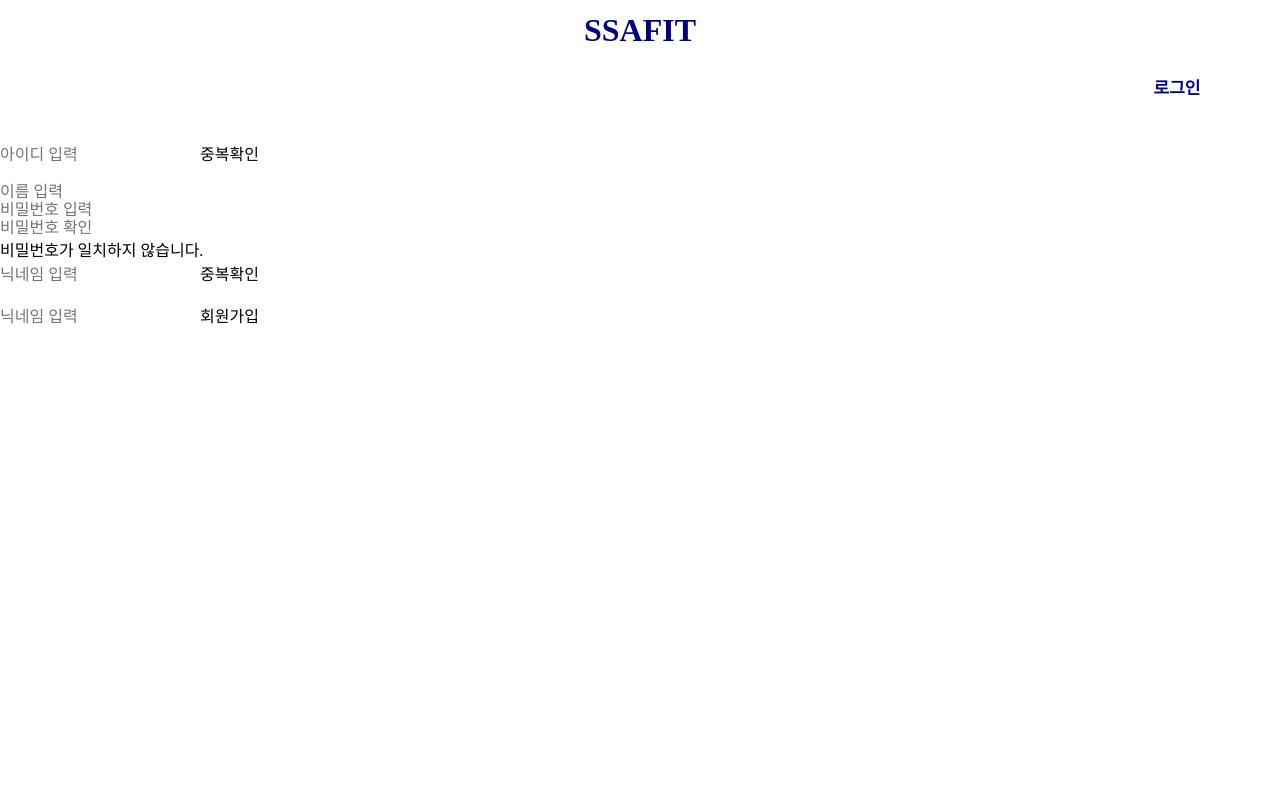
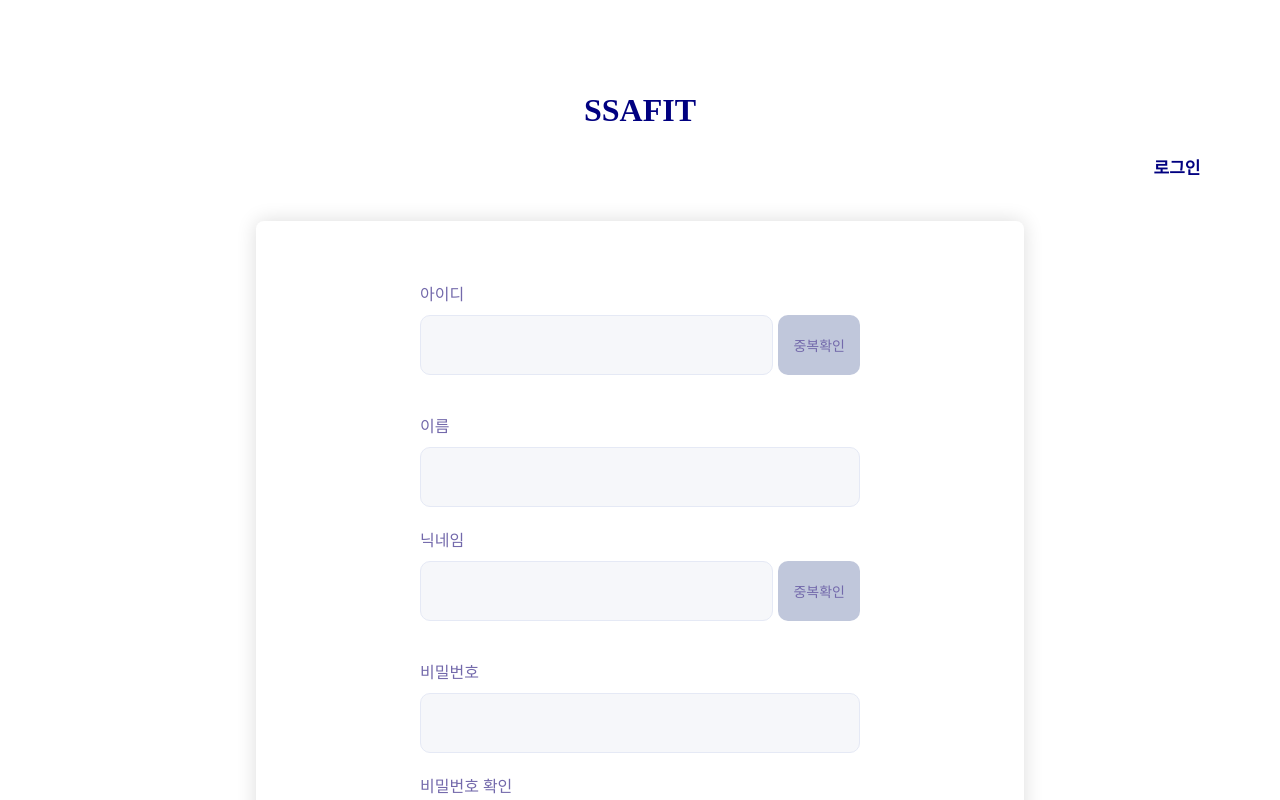
Before and after one commit to wwldwwld7/SSAFIT_FINAL, a Vue app in the folder FinalVue/vuefinal/: page /user/signup in a window 1280 px wide. Shown: the top 800 px of the page. Built offline with nearby package versions, Linux system fonts and the light colour scheme.

Commit message:
signUp css fin

```diff
--- a/FinalVue/vuefinal/src/components/common/HeaderNav.vue
+++ b/FinalVue/vuefinal/src/components/common/HeaderNav.vue
@@ -69,6 +69,7 @@ header {
 
 .container {
   width: 1270px;
+  margin-top: 80px;
 }
 
 .center {
--- a/FinalVue/vuefinal/src/components/mypage/MyPageMain.vue
+++ b/FinalVue/vuefinal/src/components/mypage/MyPageMain.vue
@@ -3,6 +3,7 @@
   <div>
     <h2>마이페이지</h2>
     <div>
+      <v-icon style="color: black" large>mdi-calendar-month</v-icon>
       <router-link :to="{ name: 'calendar-view' }">식단관리</router-link>
       <router-link :to="{ name: 'comment-list' }">작성한 댓글</router-link>
       <router-link :to="{ name: 'like-videos' }">찜한 영상</router-link>
--- a/FinalVue/vuefinal/src/components/user/LoginForm.vue
+++ b/FinalVue/vuefinal/src/components/user/LoginForm.vue
@@ -73,21 +73,24 @@ export default {
 
 <style scoped>
 body {
-  font-family: "Montserrat", sans-serif;
+  font-family: Verdana, Geneva, Tahoma, sans-serif;
   background: white;
 }
 
 .container {
-  display: block;
-  max-width: 680px;
-  width: 80%;
-  margin: 100px auto;
+  display: flex;
+  justify-content: center;
+  align-items: center;
+  background-color: white;
+  max-width: 60%;
+  border-radius: 8px;
+  box-shadow: 0 0 20px gainsboro;
 }
 
 form {
-  width: 100%;
-  max-width: 680px;
-  margin: 40px auto 10px;
+  padding: 60px 80px;
+  width: 600px;
+  display: inline-block;
 }
 
 form .input__block {
@@ -98,19 +101,17 @@ form .input__block {
 
 form input {
   display: block;
-  width: 90%;
-  max-width: 680px;
-  height: 50px;
-  margin: 0 auto;
-  border-radius: 8px;
-  border: none;
-  background: rgba(15, 19, 42, 0.1);
-  color: rgba(15, 19, 42, 0.3);
-  padding: 0 0 0 15px;
-  font-size: 14px;
-  font-family: "Montserrat", sans-serif;
+  margin-bottom: 20px;
+  border: 1px solid #e5e9f5;
+  background-color: #f6f7fa;
+  padding: 20px;
+  margin-top: 10px;
+  border-radius: 10px;
+  width: 100%;
 }
-
+input::placeholder {
+  color: #c0c7db;
+}
 form input:focus,
 form input:active {
   outline: none;
@@ -122,8 +123,8 @@ form .signin__btn {
   background: navy;
   color: white;
   display: block;
-  width: 90%;
-  max-width: 680px;
+  width: 100%;
+  max-width: 600px;
   height: 50px;
   border-radius: 8px;
   margin: 0 auto;
@@ -145,7 +146,7 @@ form .signin__btn:hover {
   height: 40px;
   position: relative;
   background: transparent;
-  color: rgba(15, 19, 42, 0.4);
+  color: #7369ab;
   /* font-size: 13px; */
   width: 90%;
   max-width: 680px;
--- a/FinalVue/vuefinal/src/components/user/SignupForm.vue
+++ b/FinalVue/vuefinal/src/components/user/SignupForm.vue
@@ -1,35 +1,61 @@
-<!-- 회원 가입 화면 -->
 <template>
+  <div id="container">
+    <div id="sign-up-container">
       <div>
-    <input type="text" v-model="userId" placeholder="아이디 입력" />
-    <button @click="duplicateIdCheck">중복확인</button><br />
-    <span v-if="userId" v-show="availableId">사용 가능한 아이디 입니다.</span>
-    <span v-if="userId" v-show="!availableId">중복된 아이디 입니다.</span><br />
-    <input type="text" v-model="name" placeholder="이름 입력" /><br />
+        <label for="id">아이디</label>
+        <div class="check">
+          <input type="text" v-model="userId" name="id" id="name" />
+          <button class="dbtn" @click="duplicateIdCheck">중복확인</button>
+        </div>
+        <span v-if="userId" v-show="availableId" style="color: blue"
+          >사용 가능한 아이디 입니다.</span
+        >
+        <span v-if="userId" v-show="!availableId" style="color: red"
+          >중복된 아이디 입니다.</span
+        ><br />
+
+        <label for="name">이름</label>
+        <input type="text" v-model="name" name="name" id="name" />
+
+        <label for="nickname">닉네임</label>
+        <div class="check">
+          <input type="text" v-model="nickName" name="nickname" id="nickname" />
+          <button class="dbtn" @click="duplicateNickNameCheck">중복확인</button>
+        </div>
+        <span v-if="nickName" v-show="availablenickName" style="color: blue"
+          >사용 가능한 닉네임 입니다.</span
+        >
+        <span v-if="nickName" v-show="!availablenickName" style="color: red"
+          >중복된 닉네임 입니다.</span
+        ><br />
+
+        <label for="password">비밀번호</label>
         <input
           type="password"
           v-model="password"
-      placeholder="비밀번호 입력"
-    /><br />
+          name="password"
+          id="password"
+        />
+        <label for="password">비밀번호 확인</label>
         <input
           type="password"
           v-model="passwordCheck"
           @keyup="pwCheck"
-      placeholder="비밀번호 확인"
-    /><br />
-    <span v-if="!passwordCheckFlag">비밀번호가 일치하지 않습니다.</span>
-    <span v-if="passwordCheckFlag">비밀번호가 일치합니다.</span><br />
-    <input type="text" v-model="nickName" placeholder="닉네임 입력" />
-    <button @click="duplicateNickNameCheck">중복확인</button><br />
-    <span v-if="nickName" v-show="availablenickName"
-      >사용 가능한 닉네임 입니다.</span
+          name="password"
+          id="password"
+        />
+        <span v-if="!passwordCheckFlag" style="color: red"
+          >비밀번호가 일치하지 않습니다.</span
         >
-    <span v-if="nickName" v-show="!availablenickName"
-      >중복된 닉네임 입니다.</span
+        <span v-if="passwordCheckFlag" style="color: blue"
+          >비밀번호가 일치합니다.</span
         ><br />
-    <input type="text" v-model="stateMsg" placeholder="닉네임 입력" />
 
-    <button @click="doSignUp">회원가입</button><br />
+        <div id="form-controls">
+          <button class="signup-btn" @click="doSignUp">회원가입</button>
+        </div>
+      </div>
+    </div>
   </div>
 </template>
 
@@ -91,4 +117,78 @@ export default {
 };
 </script>
 
-<style></style>
+<style scoped>
+body {
+  background-color: #f3f4f9;
+  margin: 0;
+  padding: 0;
+  font-family: Verdana, Geneva, Tahoma, sans-serif;
+}
+#container {
+  display: block;
+  max-width: 600px;
+  margin: auto;
+  margin-bottom: 50px;
+  background-color: white;
+  max-width: 60%;
+  border-radius: 8px;
+  box-shadow: 0 0 20px gainsboro;
+  display: flex;
+  justify-content: center;
+  align-items: center;
+}
+
+#sign-up-container,
+#sign-in-container {
+  padding: 60px 80px;
+  width: 600px;
+  display: inline-block;
+}
+
+div input {
+  display: block;
+  margin-bottom: 20px;
+  border: 1px solid #e5e9f5;
+  background-color: #f6f7fa;
+  padding: 20px;
+  margin-top: 10px;
+  border-radius: 10px;
+  width: 100%;
+  outline: none;
+}
+
+#form-controls {
+  margin-bottom: 20px;
+}
+
+label {
+  color: #7369ab;
+}
+
+::placeholder {
+  color: #c0c7db;
+  font-size: larger;
+  letter-spacing: 1.2px;
+}
+.signup-btn {
+  padding: 16px 75px;
+  background-color: navy;
+  border-radius: 10px;
+  color: white;
+}
+.check {
+  display: flex;
+}
+.dbtn {
+  background-color: #c0c7db;
+  color: #7369ab;
+  /* margin: 0; */
+  padding: 0px 15px;
+  font-size: 14px;
+  border-radius: 10px;
+  margin-top: 10px;
+  margin-bottom: 20px;
+  margin-left: 5px;
+  white-space: nowrap;
+}
+</style>
--- a/FinalVue/vuefinal/src/views/HomeView.vue
+++ b/FinalVue/vuefinal/src/views/HomeView.vue
@@ -23,16 +23,16 @@ export default {
           src: "https://mblogthumb-phinf.pstatic.net/20160723_80/rimiy_1469204734914Vwi69_JPEG/1.jpeg?type=w2",
         },
         {
-          src: "https://mblogthumb-phinf.pstatic.net/20160723_87/rimiy_1469204735995kCsvw_JPEG/5.jpg?type=w2",
+          src: "https://images.pexels.com/photos/1472887/pexels-photo-1472887.jpeg?auto=compress&cs=tinysrgb&w=1600",
         },
         {
-          src: "https://mblogthumb-phinf.pstatic.net/20160723_80/rimiy_1469204734914Vwi69_JPEG/1.jpeg?type=w2",
+          src: "https://images.pexels.com/photos/1552249/pexels-photo-1552249.jpeg?auto=compress&cs=tinysrgb&w=1600",
         },
         {
-          src: "https://mblogthumb-phinf.pstatic.net/20160723_80/rimiy_1469204734914Vwi69_JPEG/1.jpeg?type=w2",
+          src: "https://images.pexels.com/photos/2294361/pexels-photo-2294361.jpeg?auto=compress&cs=tinysrgb&w=1600",
         },
         {
-          src: "https://mblogthumb-phinf.pstatic.net/20160723_80/rimiy_1469204734914Vwi69_JPEG/1.jpeg?type=w2",
+          src: "https://images.pexels.com/photos/2597884/pexels-photo-2597884.jpeg?auto=compress&cs=tinysrgb&w=1600",
         },
       ],
     };
@@ -41,4 +41,19 @@ export default {
 </script>
 :touch={ left: () => activeSlide--, right: () => activeSlide++ }
 
-<style scoped></style>
+<style scoped>
+.v-window__next {
+  background: rgba(0, 0, 0, 0.15);
+  height: 68px;
+  width: 68px;
+  top: calc(50% - 33px);
+  margin-right: 13%;
+}
+.v-window__prev {
+  background: rgba(0, 0, 0, 0.15);
+  height: 68px;
+  width: 68px;
+  top: calc(50% - 33px);
+  margin-left: 13%;
+}
+</style>
```
Lines whose indentation alone changed are shown as unchanged.
